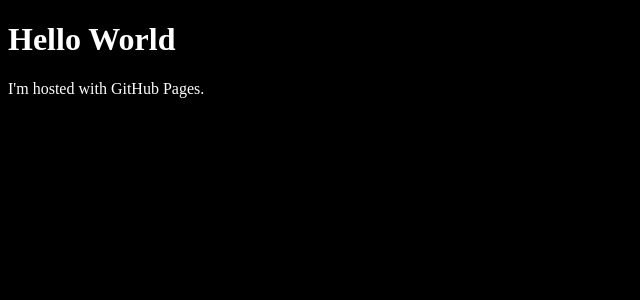
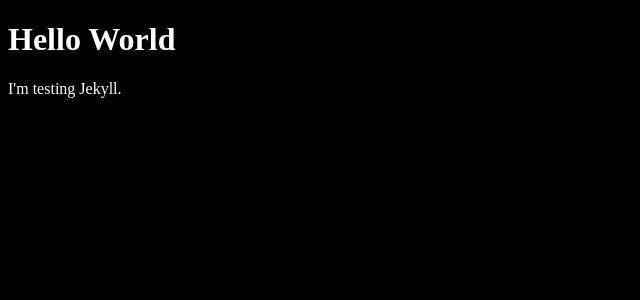
Before and after one commit to FrankAinsley/FrankAinsley.github.io, a Jekyll site: the page built from index.html, in a window 1280 px wide. Shown: the top 300 px of the page, without its empty margins (0-640 px from the left). Built offline with Jekyll 4.4.1, drawn with Linux system fonts in a browser that asks for light colours.

Commit message:
Update index.html

```diff
--- a/index.html
+++ b/index.html
@@ -3,4 +3,4 @@ layout: default
 title: Hello World
 ---
 <h1>Hello World</h1>
-<p>I'm hosted with GitHub Pages.</p>
+<p>I'm testing Jekyll.</p>
```
